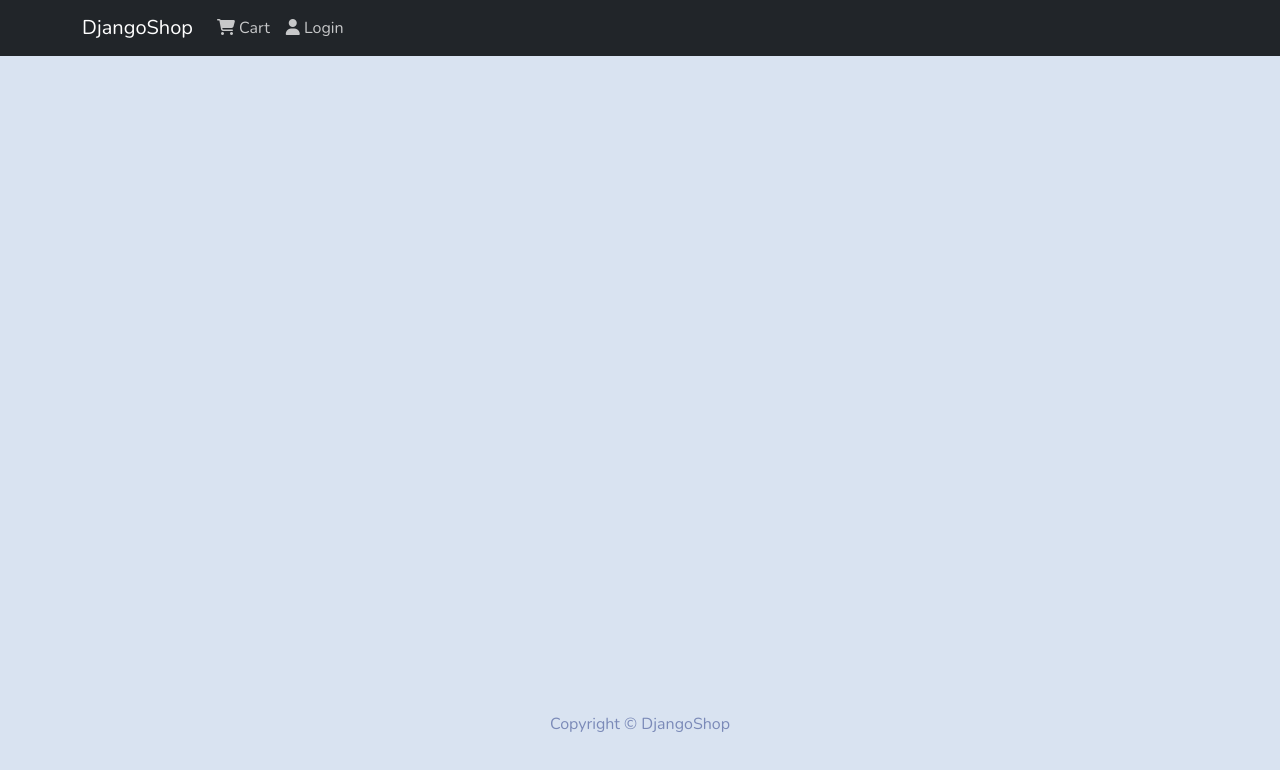
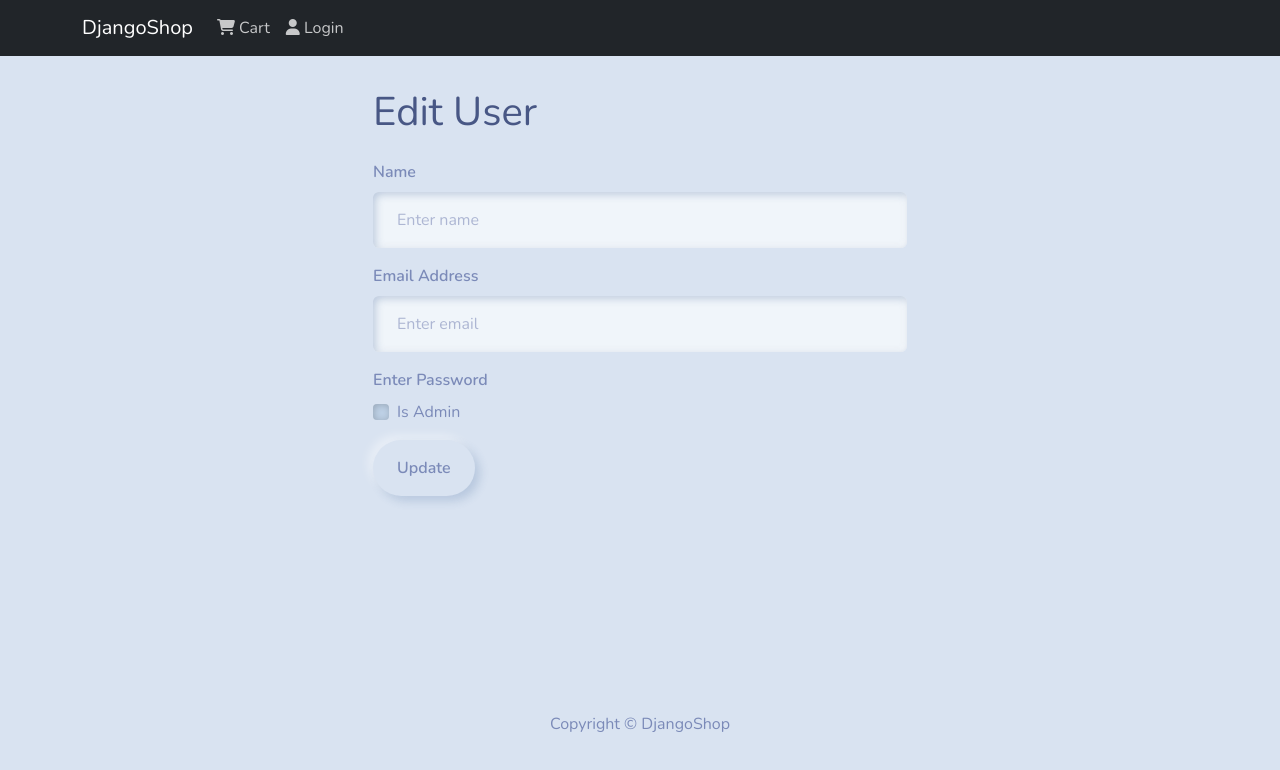
Before and after one commit to SilvesterSpath/django_shop, a React (Create React App) app in the folder frontend/: page /edituser/1 in a window 1280 px wide. Shown: the top 770 px of the page. Built offline with nearby package versions, Linux system fonts and the light colour scheme.

Commit message:
edit user from

```diff
--- a/frontend/src/App.js
+++ b/frontend/src/App.js
@@ -15,6 +15,7 @@ import PaymentScreen from './screens/PaymentScreen';
 import PlaceOrderScreen from './screens/PlaceOrderScreen';
 import OrderScreen from './screens/OrderScreen';
 import UserListScreen from './screens/UserListScreen';
+import EditUserScreen from './screens/EditUserScreen';
 
 function App() {
   return (
@@ -35,6 +36,7 @@ function App() {
             <Route path='/order/:id' element={<OrderScreen />} />
             <Route path='/products/:id' element={<ProductScreen />} exact />
             <Route path='/cart/:id?' element={<CartScreen />} />
+            <Route path='/edituser/:id?' element={<EditUserScreen />} />
           </Routes>
         </Container>
       </main>
--- a/frontend/src/screens/EditUserScreen.jsx
+++ b/frontend/src/screens/EditUserScreen.jsx
@@ -1,5 +1,5 @@
 import React, { useState, useEffect } from 'react';
-import { Link, useLocation, useNavigate } from 'react-router-dom';
+import { Link, useLocation, useNavigate, useParams } from 'react-router-dom';
 import { Form, Button } from 'react-bootstrap';
 import Loader from '../components/Loader';
 import Message from '../components/Message';
@@ -8,45 +8,36 @@ import { getUserDetails } from '../actions/userActions';
 import FormContainer from '../components/FormContainer';
 
 const EditUserScreen = () => {
+  const [name, setName] = useState('');
   const [email, setEmail] = useState('');
   const [password, setPassword] = useState('');
-  const [admin, setAdmin] = useState(false);
+  const [isAdmin, setIsAdmin] = useState(false);
+
+  const params = useParams();
+  const { id } = params;
+
+  console.log('id', id);
 
   const dispatch = useDispatch();
   const location = useLocation();
   const navigate = useNavigate();
-  const userRegister = useSelector((state) => state.userRegister);
-  const { loading, error, userInfo } = userRegister;
+  const userDetails = useSelector((state) => state.userDetails);
+  const { loading, error, user } = userDetails;
 
-  const redirect = location.search ? location.search.split('=')[1] : '/';
-
-  useEffect(() => {
-    if (userInfo) {
-      navigate(redirect);
-    }
-  }, [navigate, userInfo, redirect]);
+  useEffect(() => {}, []);
 
   const submitHandler = (e) => {
     e.preventDefault();
-    if (password !== confirmPassword) {
-      setMessage('Passwords do not match');
-    } else {
-      dispatch(register(name, email, password));
-    }
   };
 
   return (
-    <div>
     <FormContainer>
-        <h1>Sign Up</h1>
-        {message && <Message variant='danger'>{message}</Message>}
-        {error && <Message variant='danger'>{error}</Message>}
-        {loading && <Loader />}
+      <h1>Edit User</h1>
+
       <Form onSubmit={submitHandler}>
         <Form.Group controlId='name'>
           <Form.Label>Name</Form.Label>
           <Form.Control
-              required
             type='text'
             placeholder='Enter name'
             value={name}
@@ -57,7 +48,6 @@ const EditUserScreen = () => {
         <Form.Group controlId='email'>
           <Form.Label>Email Address</Form.Label>
           <Form.Control
-              required
             type='email'
             placeholder='Enter email'
             value={email}
@@ -65,42 +55,23 @@ const EditUserScreen = () => {
           ></Form.Control>
         </Form.Group>
         <p></p>
-          <Form.Group controlId='password'>
+        <Form.Group controlId='isAdmin'>
           <Form.Label>Enter Password</Form.Label>
-            <Form.Control
-              required
-              type='password'
-              placeholder='Enter password'
-              value={password}
-              onChange={(e) => setPassword(e.target.value)}
-            ></Form.Control>
+          <Form.Check
+            type='checkbox'
+            label='Is Admin'
+            checked={isAdmin}
+            onChange={(e) => setIsAdmin(e.target.checked)}
+          ></Form.Check>
         </Form.Group>
         <p></p>
-          <Form.Group controlId='passwordConfirm'>
-            <Form.Label>Confirm Password</Form.Label>
-            <Form.Control
-              required
-              type='password'
-              placeholder='Confirm password'
-              value={confirmPassword}
-              onChange={(e) => setConfirmPassword(e.target.value)}
-            ></Form.Control>
-          </Form.Group>
+
         <p></p>
         <Button type='submit' variant='primary'>
-            Sign Up
+          Update
         </Button>
       </Form>
     </FormContainer>
-      <Row className='py-3'>
-        <Col>
-          Have an account?{' '}
-          <Link to={redirect ? `/login?redirect=${redirect}` : '/login'}>
-            Sign in
-          </Link>
-        </Col>
-      </Row>
-    </div>
   );
 };
 
```
Lines whose indentation alone changed are shown as unchanged.
